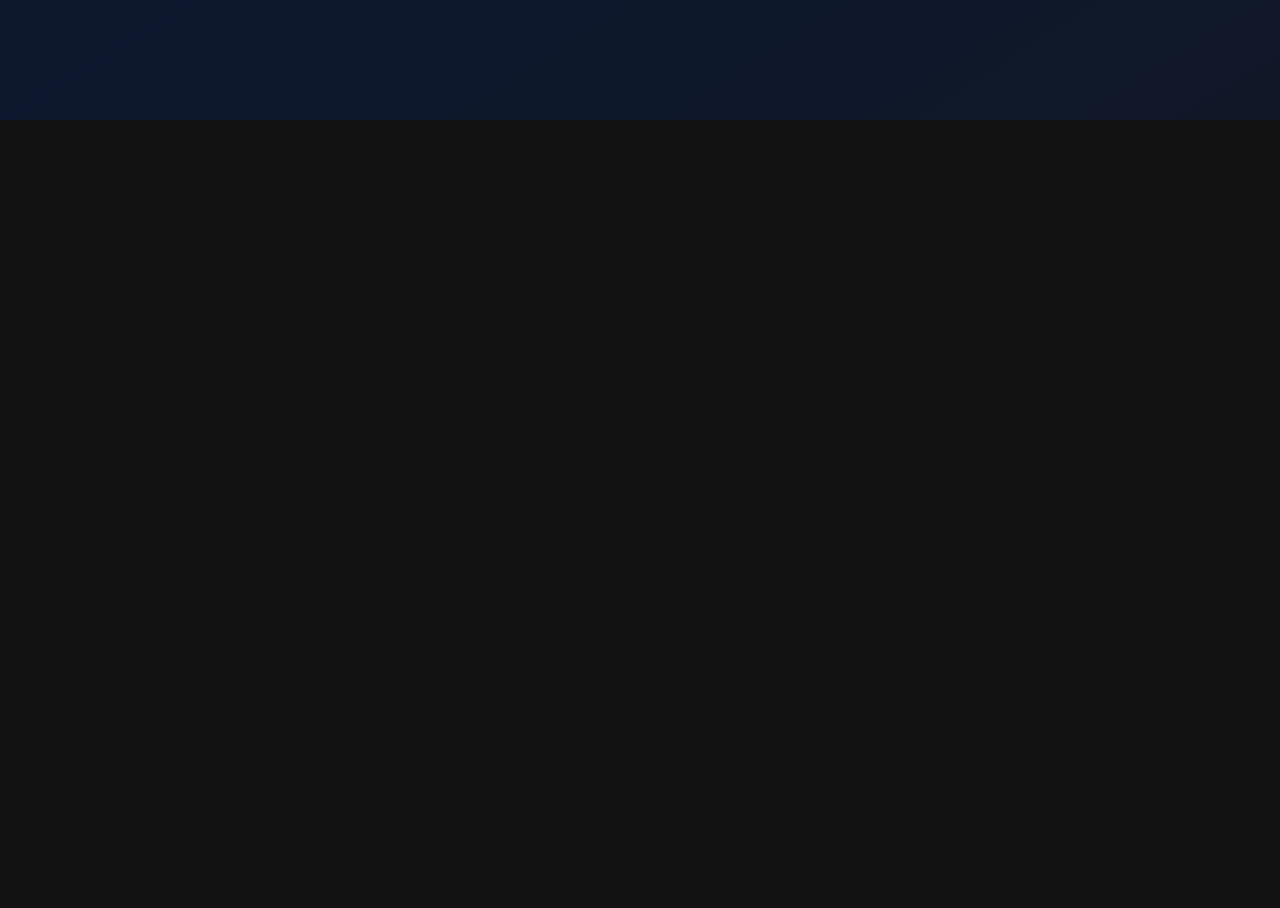
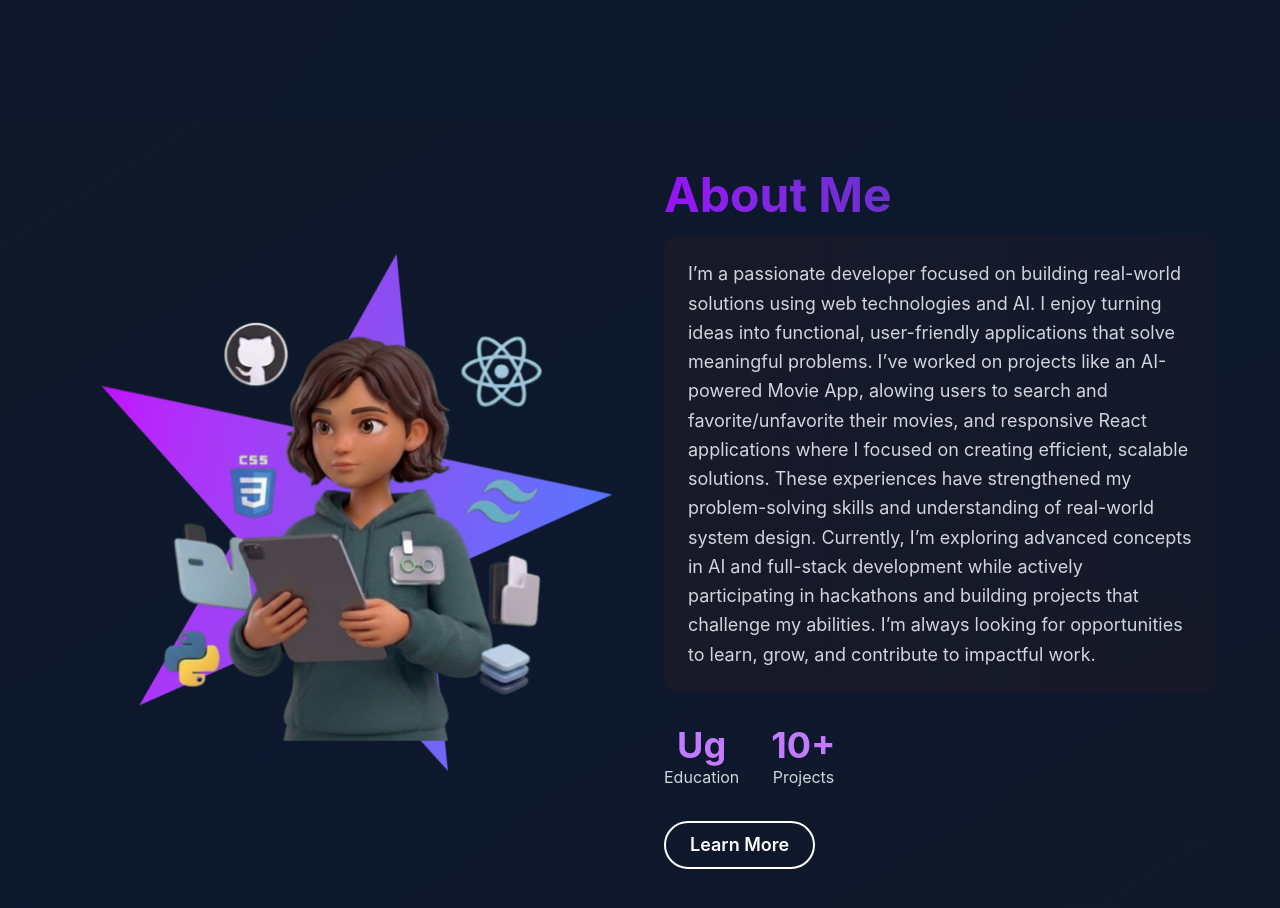
Before and after one commit to Ridima28/Portfolio, a React app in the folder portfolio/: page / in a window 1280 px wide. Shown: the part 680-1588 px from the top of the page. Before the commit the page ends 800 px from the top, so only its background shows below. Built offline with nearby package versions, Linux system fonts and the light colour scheme; the HTML template or start-up script is replaced by a standard one.

Commit message:
almost done with about section

```diff
--- a/portfolio/src/App.jsx
+++ b/portfolio/src/App.jsx
@@ -3,6 +3,7 @@ import AOS from 'aos';
 import 'aos/dist/aos.css';
 import {useEffect, useState} from "react";
 import HeroSection from "./components/HeroSection";
+import About from "./components/About";
 
 const App = () =>{
   const [darkMode, setDarkMode] = useState(true)
@@ -34,6 +35,7 @@ const App = () =>{
     }>
     <Navbar darkMode= {darkMode} toggleDarkMode={toggleDarkMode}/>
     <HeroSection darkMode= {darkMode} />
+    <About darkMode= {darkMode} />
     </div>
   )
 }
--- /dev/null
+++ b/portfolio/src/components/About.jsx
@@ -0,0 +1,69 @@
+import about from '../assets/about.png';
+
+
+const About = ({darkMode}) =>{
+    return (
+        <section id = "about" className = {`min-h-screen overflow-hidden flex items-start lg:items-center justify-center pt-20 lg:pt-0 px-4 sm:px-6 ${darkMode ? "bg-linear-to-br from-gray-900 via-[#0d182e] to-gray-900" : 'bg-white-50'}`}>
+
+            <div className="max-w-6xl w-full grid grid-cols-1 lg:grid-cols-2 gap-8 sm:gap-12 items-center">
+                <figure
+                    data-aos = "fade-up"
+                    data-aos-delay='300'
+                    className="flex flex-wrap justify-center gap-4 relative order-2 lg:order-1">
+                        <div className = "relative w-72 h-72 lg:w-96 lg:h-96">
+                            <div className = "absolute inset-10 lg:-inset-20 bg-linear-to-l from-[#5177ff] via-[#8c4df1] to-[#c300ff] rotate-12 star-shape  sm:scale-150 lg:scale-100 z-0"
+                            data-aos= 'zoom-in'
+                            data-aos-delay='600'>
+                                </div>
+                                <img
+                                src = {about}
+                                alt= 'about image'
+                                className = 'absolute inset-0 w-full h-full sm:left-0 lg:scale-115 object-cover z-10 transition-all duration-300'
+                                data-aos= 'zoom-in'
+                                data-aos-delay='400'/>
+                        </div>
+                </figure>
+                <article
+                data-aos= 'fade-left'
+                data-aos-delay='300'
+                className='text-center lg:text-left relative order-1 lg:order-2'>
+                <header>
+                    <h1 className = 'text-3xl sm:text-4xl lg:text-4xl xl:text-5xl font-bold mb-4 text-transparent bg-linear-to-r from-purple-600 to-blue-900 bg-clip-text'>
+                        About Me
+                    </h1>
+                </header>
+                <p className={`text-sm sm:text-base lg:text-lg xl:text-lg mb-6 sm:mb-8 leading-relaxed bg-linear-to-r from-orange-900/10 to-orange-900/5 p-4 sm:p-6 rounded-xl sm:rounded-2xl backdrop-blue-sm
+                ${darkMode ? 'text-gray-300': 'text-gray-700'}`}
+                data-aos = 'fade-up'
+                data-aos-delay= '500'>
+                    I’m a passionate developer focused on building real-world solutions using web technologies and AI. I enjoy turning ideas into functional, user-friendly applications that solve meaningful problems.
+
+I’ve worked on projects like an AI-powered Movie App, alowing users to search and favorite/unfavorite their movies, and responsive React applications where I focused on creating efficient, scalable solutions. These experiences have strengthened my problem-solving skills and understanding of real-world system design.
+
+Currently, I’m exploring advanced concepts in AI and full-stack development while actively participating in hackathons and building projects that challenge my abilities. I’m always looking for opportunities to learn, grow, and contribute to impactful work.
+                </p>
+                <div className='flex flex-wrap justify-center lg:justify-start gap-4 sm:gap-6 lg:gap-8 mb-6 sm:mb-8'>
+                    <div className='text-center'
+                    data-aos= 'zoom-in'
+                    data-aos-delay = '600'>
+                        <div className = 'text-2xl sm:text-3xl lg:text-4xl font-bold text-purple-400'>Ug</div>
+                        <div className={`text-xs sm:text-sm lg:text-base ${darkMode ? 'text-gray-300': 'text-gray-600'}`}> Education</div>
+                    </div>
+                    <div className='text-center'
+                    data-aos= 'zoom-in'
+                    data-aos-delay = '600'>
+                        <div className = 'text-2xl sm:text-3xl lg:text-4xl font-bold text-purple-400'>10+</div>
+                        <div className={`text-xs sm:text-sm lg:text-base ${darkMode ? 'text-gray-300': 'text-gray-600'}`}> Projects</div>
+                    </div>
+                </div>
+                <button className={`w-full sm:w-auto border-2 inline-flex items-center justify-center text-white py-2 px-4 sm:px-6 hover:shadow-[0_0_25px_rgba(168,85,247,0.6),0_0_45px_rgba(59,130,246,0.4)] rounded-full text-base sm:text-lg font-semibold transition-all duration-300 transform`}>
+                    Learn More
+                </button>
+                </article>
+            </div>
+        </section>
+
+    )
+}
+
+export default About;
--- a/portfolio/src/index.css
+++ b/portfolio/src/index.css
@@ -13,3 +13,17 @@ body {
 html {
   scroll-behavior: smooth;
 }
+.star-shape{
+  clip-path:polygon(
+    50% 0%,
+    61% 35%,
+    98% 35%,
+    68% 57%,
+    79% 91%,
+    50% 70%,
+    21% 91%,
+    32% 57%,
+    2% 35%,
+    39% 35%
+  );
+}
```
Also changed, not shown: portfolio/src/assets/about.png (added).
